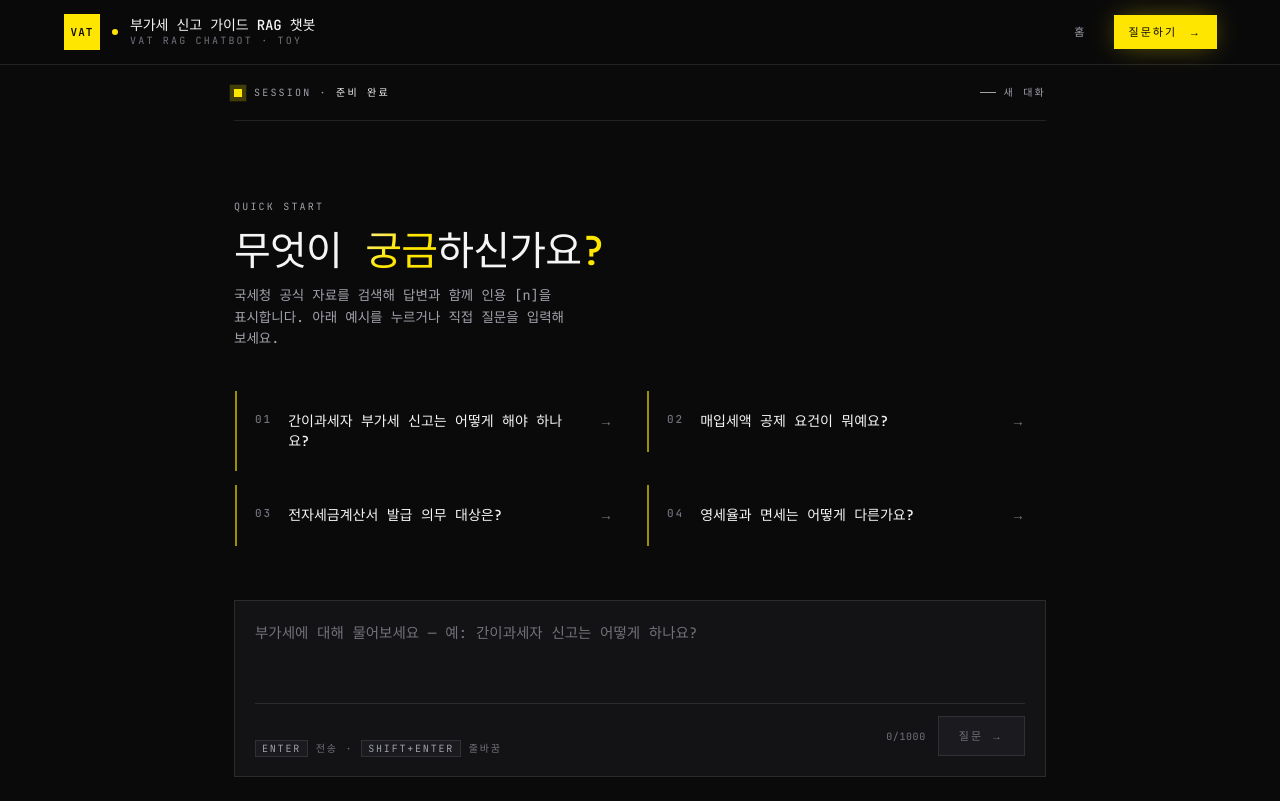
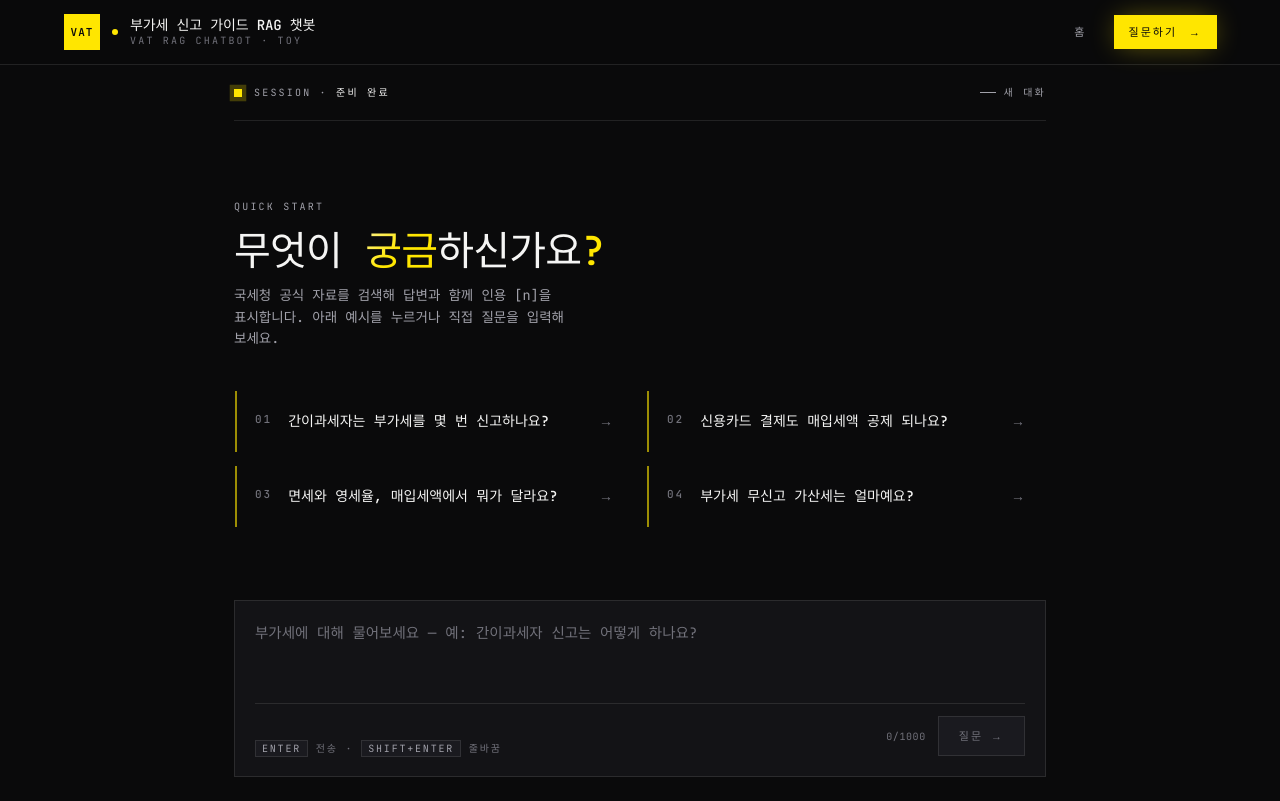
Before and after one commit to dev-seawiid/vat-chatbot, a Next.js app in the folder apps/web/: page /chat in a window 1280 px wide. Built offline with nearby package versions, Linux system fonts and the light colour scheme; a web font is replaced by a local one; what overlay-kit would draw is missing.

Commit message:
refactor: update EXAMPLE_PROMPTS with more specific and concise VAT-related queries

```diff
--- a/apps/web/src/pages/chat/index.tsx
+++ b/apps/web/src/pages/chat/index.tsx
@@ -22,11 +22,12 @@ import { RATE_LIMIT_ERROR_BODY } from "@/shared/lib/security/error-codes";
 import { AuroraText } from "@/shared/ui/aurora-text";
 import { TextAnimate } from "@/shared/ui/text-animate";
 
+// data/eval/golden.json 토픽 4건(기초·매입·영세-면세·가산세)을 chips용 캐주얼체로 다듬음.
 const EXAMPLE_PROMPTS = [
-  "간이과세자 부가세 신고는 어떻게 해야 하나요?",
-  "매입세액 공제 요건이 뭐예요?",
-  "전자세금계산서 발급 의무 대상은?",
-  "영세율과 면세는 어떻게 다른가요?",
+  "간이과세자는 부가세를 몇 번 신고하나요?",
+  "신용카드 결제도 매입세액 공제 되나요?",
+  "면세와 영세율, 매입세액에서 뭐가 달라요?",
+  "부가세 무신고 가산세는 얼마예요?",
 ] as const;
 
 const ERROR_MESSAGES = {
```
